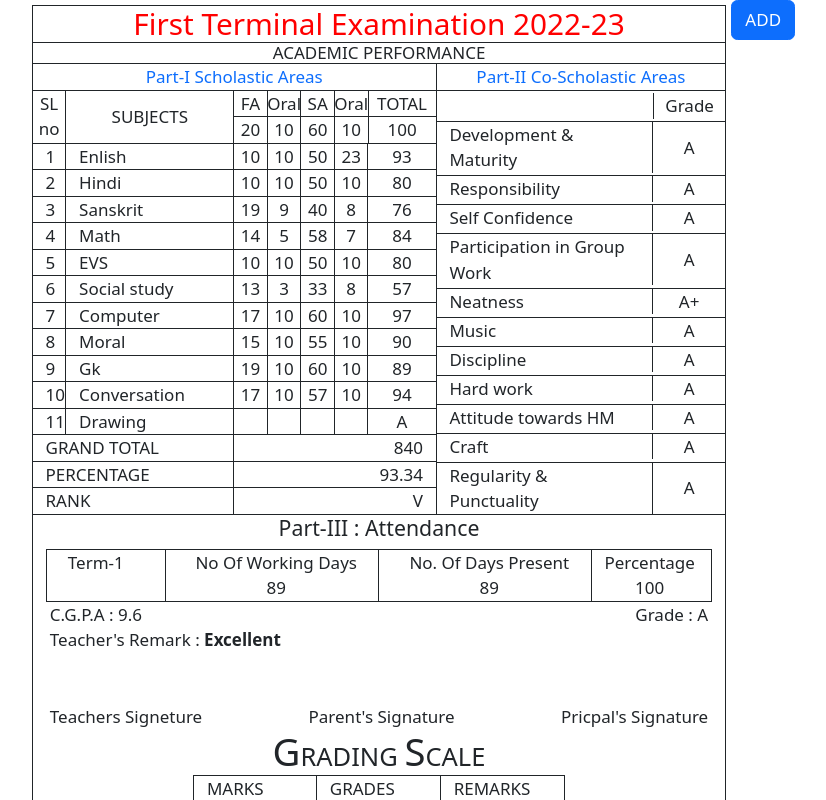
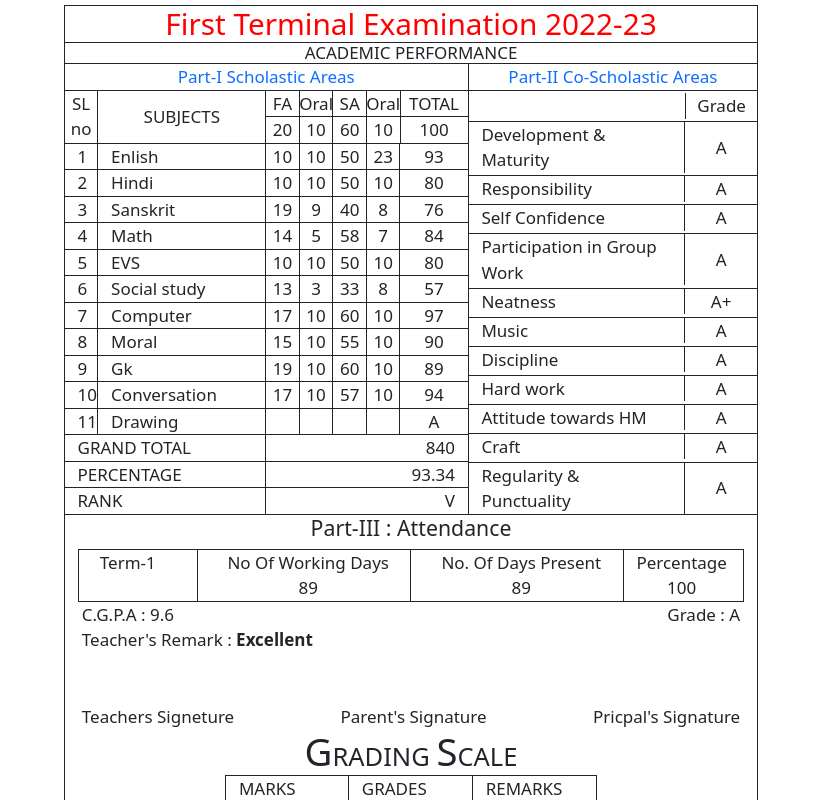
Before and after one commit to Jagamohan-81/INTassignment, a React (Vite) app: page / in a window 1280 px wide. Shown: the top 800 px of the page, without its empty margins (229-1055 px from the left). Built offline with nearby package versions, Linux system fonts and the light colour scheme.

Commit message:
add btn removed for now

```diff
--- a/src/App.jsx
+++ b/src/App.jsx
@@ -334,14 +334,7 @@ function App() {
           </Modal>
         </div>
       </div>
-      <Button
-        type="button"
-        class="btn btn-success p-2 "
-        style={{ width: "5%", height: "1%" }}
-        onClick={handleModal}
-      >
-        ADD
-      </Button>
+
     </>
   );
 }
```
